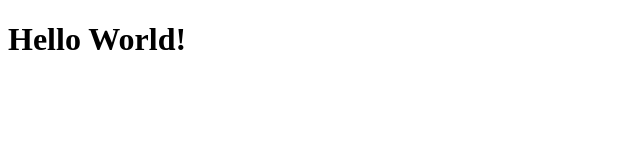
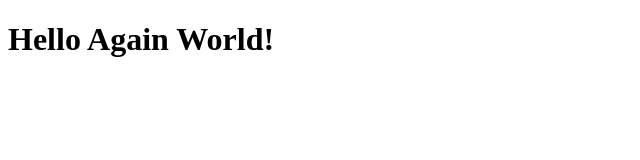
Before and after one commit to almazankaze/myFirstRepo, a plain HTML site: page index.html in a window 1280 px wide. Shown: the whole page, without its empty margins (0-640 px from the left). Drawn offline with Linux system fonts and the light colour scheme.

Commit message:
test commit

```diff
--- a/index.html
+++ b/index.html
@@ -6,6 +6,6 @@
     <title>Document</title>
 </head>
 <body>
-    <h1>Hello World!</h1>
+    <h1>Hello Again World!</h1>
 </body>
 </html>
```
